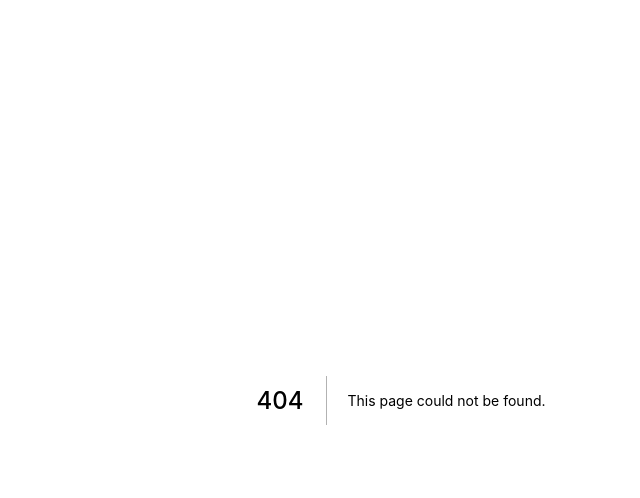
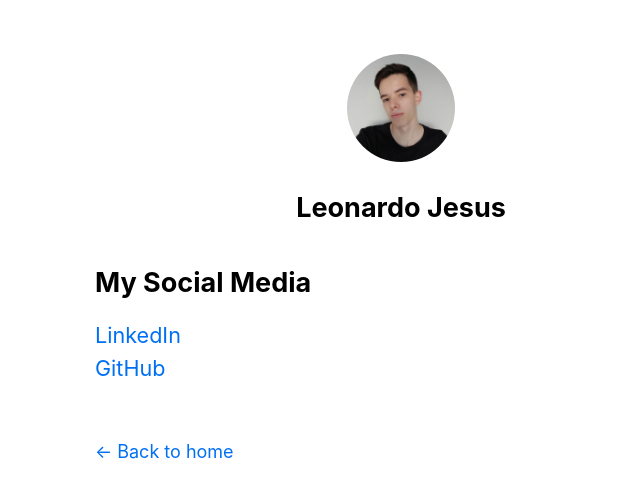
Before and after one commit to leonardo-jesus/nextjs-blog, a Next.js app: page /contact in a window 1280 px wide. Before the commit this address had no page. Shown: the top 498 px of the page, without its empty margins (239-879 px from the left). Built offline with nearby package versions, Linux system fonts and the light colour scheme.

Commit message:
feat(contactPage): Add contact page

```diff
--- /dev/null
+++ b/pages/contact.js
@@ -0,0 +1,27 @@
+import Head from 'next/head';
+import Link from 'next/link';
+import Layout, { siteTitle } from '../components/layout';
+import utilStyles from '../styles/utils.module.css';
+
+export default function Contact() {
+  return (
+    <Layout contact>
+      <Head>
+        <title>{siteTitle}</title>
+      </Head>
+      <section className={`${utilStyles.headingMd} ${utilStyles.padding1px}`}>
+        <h2 className={utilStyles.headingLg}>My Social Media</h2>
+        <ul className={utilStyles.list}>
+        <Link href={"https://www.linkedin.com/in/leonardojesus02/"}>
+          <a>LinkedIn</a>
+        </Link>
+        <br />
+        <Link href={"https://github.com/leonardo-jesus"}>
+          <a>GitHub</a>
+        </Link>
+        <br />
+        </ul>
+      </section>
+    </Layout>
+  );
+}
```
